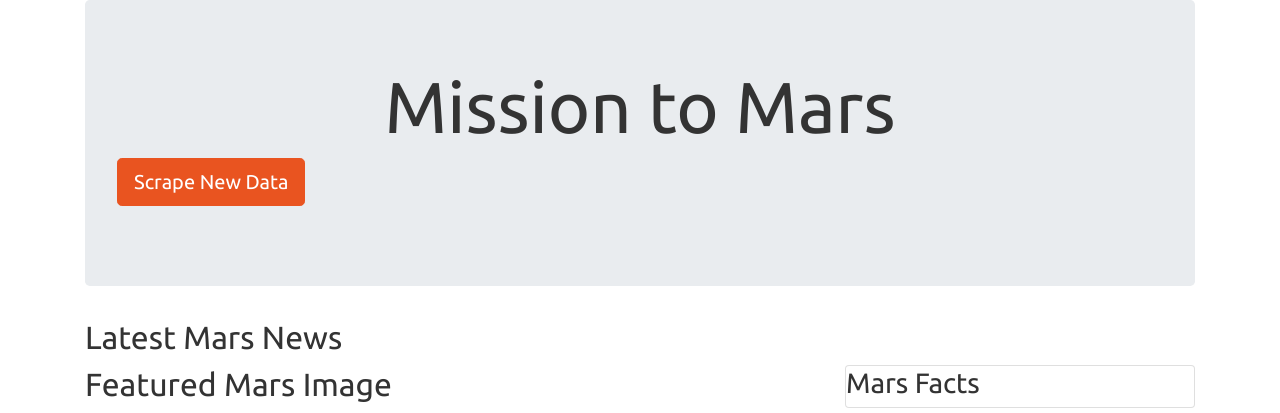
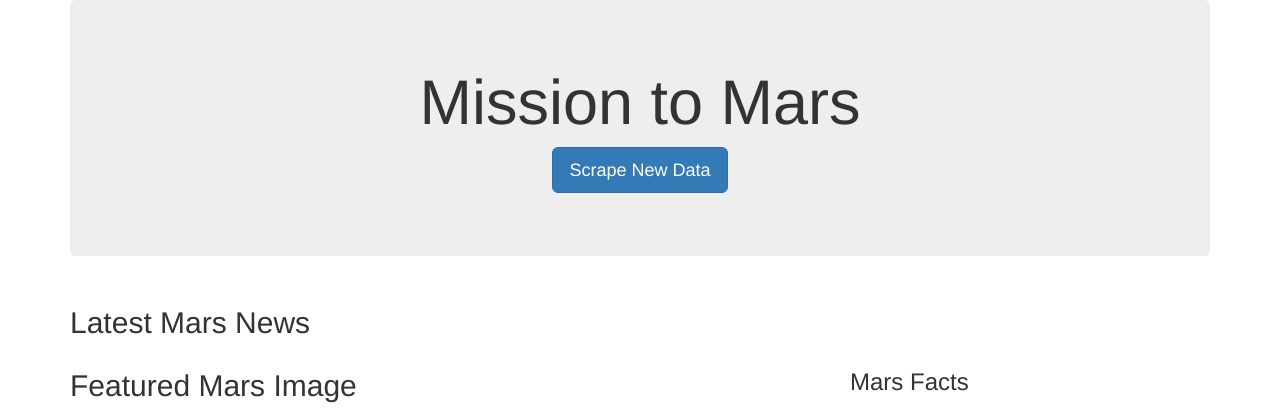
Before and after one commit to khartmann5/web-scraping-challenge, a Flask app: page / in a window 1280 px wide. Shown: the top 413 px of the page. Run offline with Flask 2, Linux system fonts and the light colour scheme; data that the repository does not hold is empty; some libraries are stand-ins or nearby versions.

Commit message:
back to original html file

```diff
--- a/Mission_to_Mars/templates/index.html
+++ b/Mission_to_Mars/templates/index.html
@@ -6,14 +6,14 @@
   <meta name="viewport" content="width=device-width, initial-scale=1.0">
   <meta http-equiv="X-UA-Compatible" content="ie=edge">
   <title>Mission to Mars</title>
-  <link rel="stylesheet" href="bootstrap.css">
+  <link rel="stylesheet" href="https://maxcdn.bootstrapcdn.com/bootstrap/3.3.7/css/bootstrap.min.css">
 </head>
 
 <body>
   <div class="container">
 
-    <div class="jumbotron">
-      <h1 class="display-3" style="text-align:center;">Mission to Mars</h1>
+    <div class="jumbotron text-center">
+      <h1>Mission to Mars</h1>
       <p><a class="btn btn-primary btn-lg" href="/scrape" role="button">Scrape New Data</a></p>
     </div>
 
@@ -32,7 +32,6 @@
             <img src="{{mars_dict.featured_image_url}}" alt="Featured Mars Image">
 		</div>
 		<div class="col-md-4">
-
       <div class="card">
             <h3>Mars Facts</h3>
             {{mars_dict.mars_fact_table | safe}}
@@ -61,8 +60,8 @@
 
   </div>
 
-  <script src="https://code.jquery.com/jquery-3.5.1.slim.min.js" integrity="sha384-DfXdz2htPH0lsSSs5nCTpuj/zy4C+OGpamoFVy38MVBnE+IbbVYUew+OrCXaRkfj" crossorigin="anonymous"></script>
-    <script src="https://cdn.jsdelivr.net/npm/bootstrap@4.6.0/dist/js/bootstrap.bundle.min.js" integrity="sha384-Piv4xVNRyMGpqkS2by6br4gNJ7DXjqk09RmUpJ8jgGtD7zP9yug3goQfGII0yAns" crossorigin="anonymous"></script>
+  <!-- <script src="https://code.jquery.com/jquery-3.5.1.slim.min.js" integrity="sha384-DfXdz2htPH0lsSSs5nCTpuj/zy4C+OGpamoFVy38MVBnE+IbbVYUew+OrCXaRkfj" crossorigin="anonymous"></script>
+    <script src="https://cdn.jsdelivr.net/npm/bootstrap@4.6.0/dist/js/bootstrap.bundle.min.js" integrity="sha384-Piv4xVNRyMGpqkS2by6br4gNJ7DXjqk09RmUpJ8jgGtD7zP9yug3goQfGII0yAns" crossorigin="anonymous"></script> -->
 
 </body>
 
```
